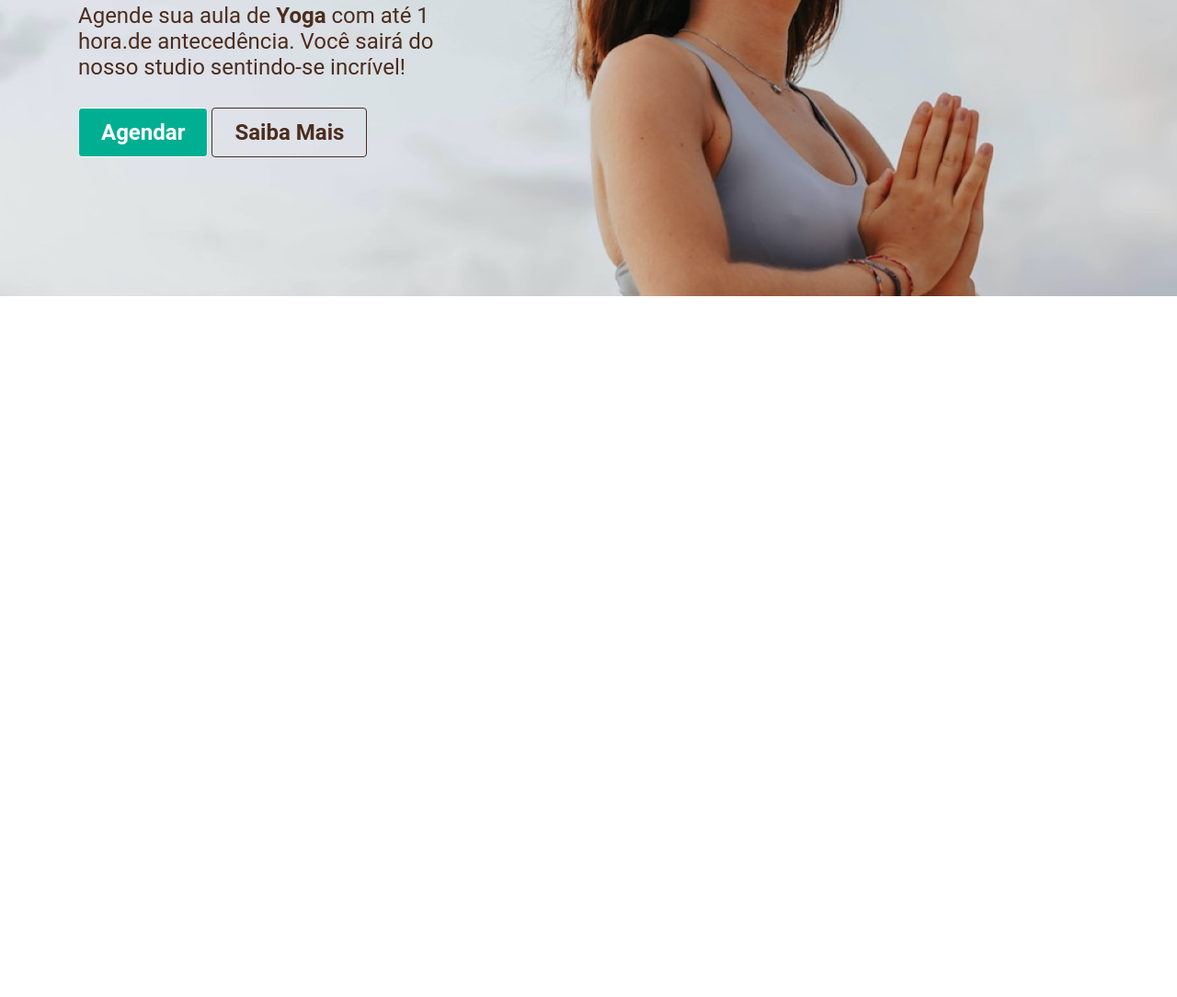
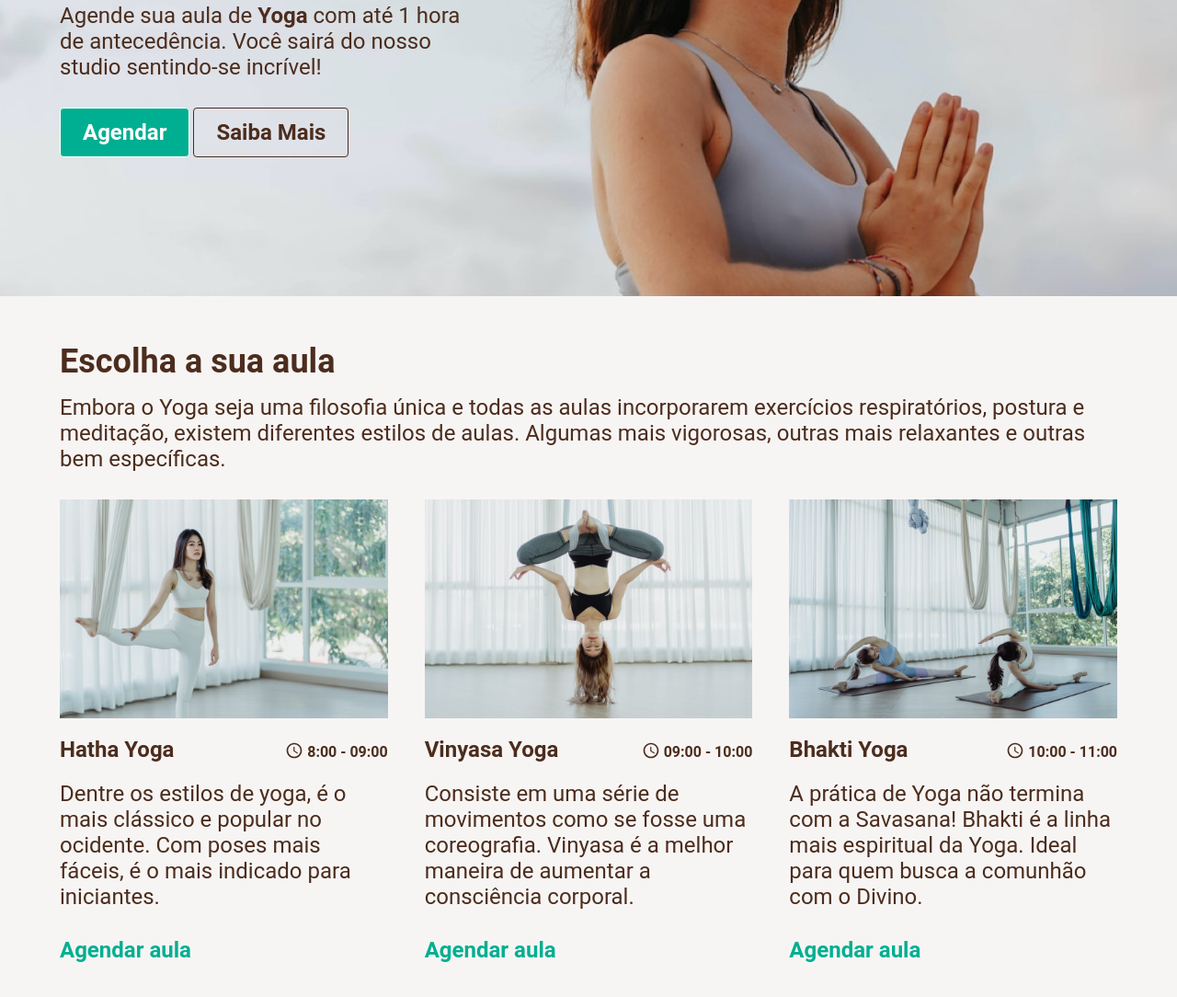
Before and after one commit to oliveirabrunati/studio-yoga, a plain HTML site: page index.html in a window 1280 px wide. Shown: the part 378-1462 px from the top of the page at 92% size. Before the commit the page ends 800 px from the top, so only its background shows below. Drawn offline with Linux system fonts and the light colour scheme.

Commit message:
adiciona section servicos

```diff
--- a/css/global.css
+++ b/css/global.css
@@ -1,4 +1,4 @@
-h2 {
+h2{
   font-size: 24px;
   margin-bottom: 15px;
 }
--- a/css/section-one.css
+++ b/css/section-one.css
@@ -19,19 +19,19 @@ header {
   font-weight: bold;
 }
 
+.container {
+  padding: 30px 35px;
+}
+
+.container p {
+  margin-bottom: 30px;
+}
+
 #icon-menu {
   display: block;
   /* background-color: var(--brown); */
   /* color: var(--white); */
   cursor: pointer;
-}
-
-.container {
-  margin: 30px 35px;
-}
-
-.container p {
-  margin-bottom: 30px;
 }
 
 .cta-button {
@@ -64,9 +64,16 @@ header {
   .menu a {
     display: inline-block;
     border-top: none;
+    font-size: 24px;
   }
   .logo {
     padding: 10px 0;
+  }
+  h1, h2{
+    font-size: 36px;
+  }
+  p, button{
+    font-size: 24px;
   }
 }
 
@@ -74,7 +81,7 @@ header {
   header{
     background-color: transparent;
     justify-content: space-between;
-    margin: 0 85px;
+    margin: 0 65px;
   }
   .img-section-one{
     display: none;
@@ -85,21 +92,8 @@ header {
     background-repeat: no-repeat;
     height: 700px;
   }
-  .menu a{
-    font-size: 24px;
-  }
   .container{
     width: 450px;
-    margin: 190px 0 0 85px;
-  }
-  h1, h2{
-    font-size: 36px;
-  }
-  p, button{
-    font-size: 24px;
+    margin: 160px 30px;
   }
 }
-
-@media screen and (min-width: 1200px) {
-
-}
--- /dev/null
+++ b/css/section-two.css
@@ -0,0 +1,79 @@
+.section-two {
+  background-color: var(--gray1);
+}
+
+.card-aulas {
+  background-color: var(--white);
+  padding: 30px 20px;
+  border-radius: 4px;
+  margin-bottom: 20px;
+}
+
+.card-aulas img{
+  display: none;
+}
+
+.card-aulas a {
+  font-weight: 600;
+  color: var(--green);
+}
+
+.horario-aula {
+  display: flex;
+  justify-content: space-between;
+  align-items: center;
+  margin-bottom: 20px;
+}
+
+.horario-aula span {
+  font-weight: 600;
+}
+
+.horario-aula span::before {
+  content: url("/image/horario-aula.svg");
+  position: relative;
+  right: 5px;
+  top: 3px;
+}
+
+@media screen and (min-width: 768px) {
+  .section-two .container {
+    width: auto;
+  }
+  .card-aulas a {
+    font-size: x-large;
+  }
+  .horario-aula span {
+    font-size: 20px;
+  }
+  h3 {
+    font-size: x-large;
+  }
+}
+
+@media screen and (min-width: 992px) {
+  .section-two .container {
+    margin: 0 65px;
+    padding: 50px 0;
+  }
+  .cards{
+    display: flex;
+    gap: 40px;
+  }
+  .card-aulas{
+    padding: 0;
+    background-color: var(--gray1);
+  }
+  .card-aulas img{
+    display: block;
+  }
+  .horario-aula{
+    margin-top: 20px;
+  }
+  .horario-aula span{
+    font-size: 16px;
+  }
+  .horario-aula span::before{
+    right: 4px;
+  }
+}
--- a/css/style.css
+++ b/css/style.css
@@ -2,3 +2,4 @@
 @import './normalize.css';
 @import './global.css';
 @import './section-one.css';
+@import './section-two.css';
--- a/index.html
+++ b/index.html
@@ -25,12 +25,48 @@
     </header>
     <div class="container">
       <h2>Adquira o auto-controle que você merece!</h2>
-      <p>Agende sua aula de <strong>Yoga</strong> com até 1 hora.de antecedência. Você sairá do nosso studio sentindo-se incrível!</p>
+      <p>Agende sua aula de <strong>Yoga</strong> com até 1 hora de antecedência. Você sairá do nosso studio sentindo-se incrível!</p>
       <button class="cta-button">Agendar</button>
       <button class="kw-button">Saiba Mais</button>
     </div>
     <img src="/image/bg-section-one-mobile.png" alt="" class="img-section-one" width="800" height="659">
   </section>
-
+  <section class="section-two" id="servicos">
+    <div class="container">
+      <h2>Escolha a sua aula</h2>
+      <p>Embora o Yoga seja uma filosofia única e todas as aulas incorporarem exercícios respiratórios, postura e meditação, existem diferentes estilos de aulas. Algumas mais vigorosas, outras mais relaxantes e outras bem específicas.</p>
+      <div class="cards">
+        <div class="card-aulas">
+          <img src="/image/aula-hatha-yoga.jpg" alt="">
+          <div class="horario-aula">
+            <h3>Hatha Yoga</h3>
+            <span>8:00 - 09:00</span>
+          </div>
+          <div>
+            <p>Dentre os estilos de yoga, é o mais clássico e popular no ocidente. Com poses mais fáceis,  é o mais indicado para iniciantes.</p>
+            <a href="">Agendar aula</a>
+          </div>
+        </div>
+        <div class="card-aulas">
+          <img src="/image/aula-vinyasa-yoga.jpg" alt="">
+          <div class="horario-aula">
+            <h3>Vinyasa Yoga</h3>
+            <span>09:00 - 10:00</span>
+          </div>
+          <p>Consiste em uma série de movimentos como se fosse uma coreografia. Vinyasa é a melhor maneira de aumentar a consciência corporal.</p>
+          <a href="">Agendar aula</a>
+        </div>
+        <div class="card-aulas">
+          <img src="/image/aula-bhakti-yoga.jpg" alt="">
+          <div class="horario-aula">
+            <h3>Bhakti Yoga</h3>
+            <span>10:00 - 11:00</span>
+          </div>
+          <p>A prática de Yoga não termina com a Savasana! Bhakti é a linha mais espiritual da Yoga. Ideal para quem busca a comunhão com o Divino.</p>
+          <a href="">Agendar aula</a>
+        </div>
+      </div>
+    </div>
+  </section>
 </body>
 </html>
```
Also changed, not shown: image/aula-bhakti-yoga.jpg (added), image/aula-hatha-yoga.jpg (added), image/aula-vinyasa-yoga.jpg (added), image/horario-aula.svg (added), image/horario.svg (added), image/studio-chandrasana.jpg (added).
